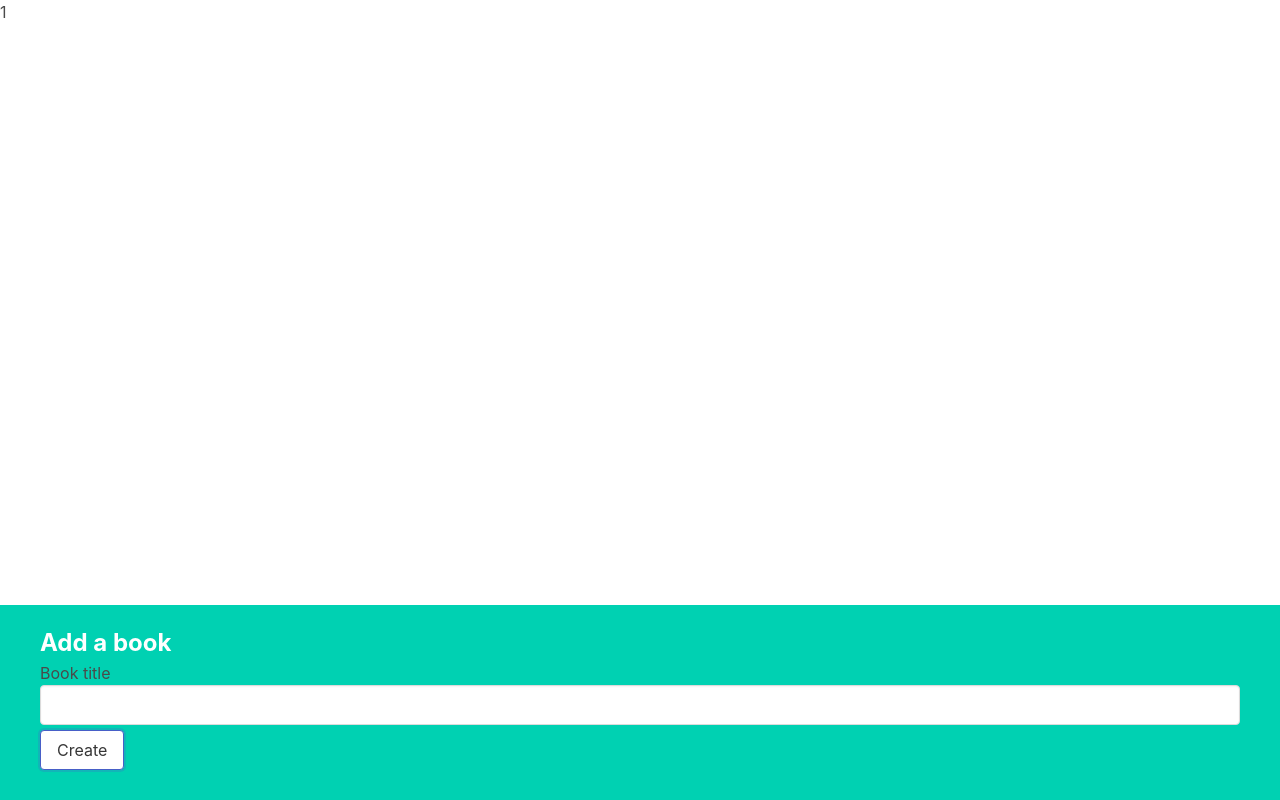
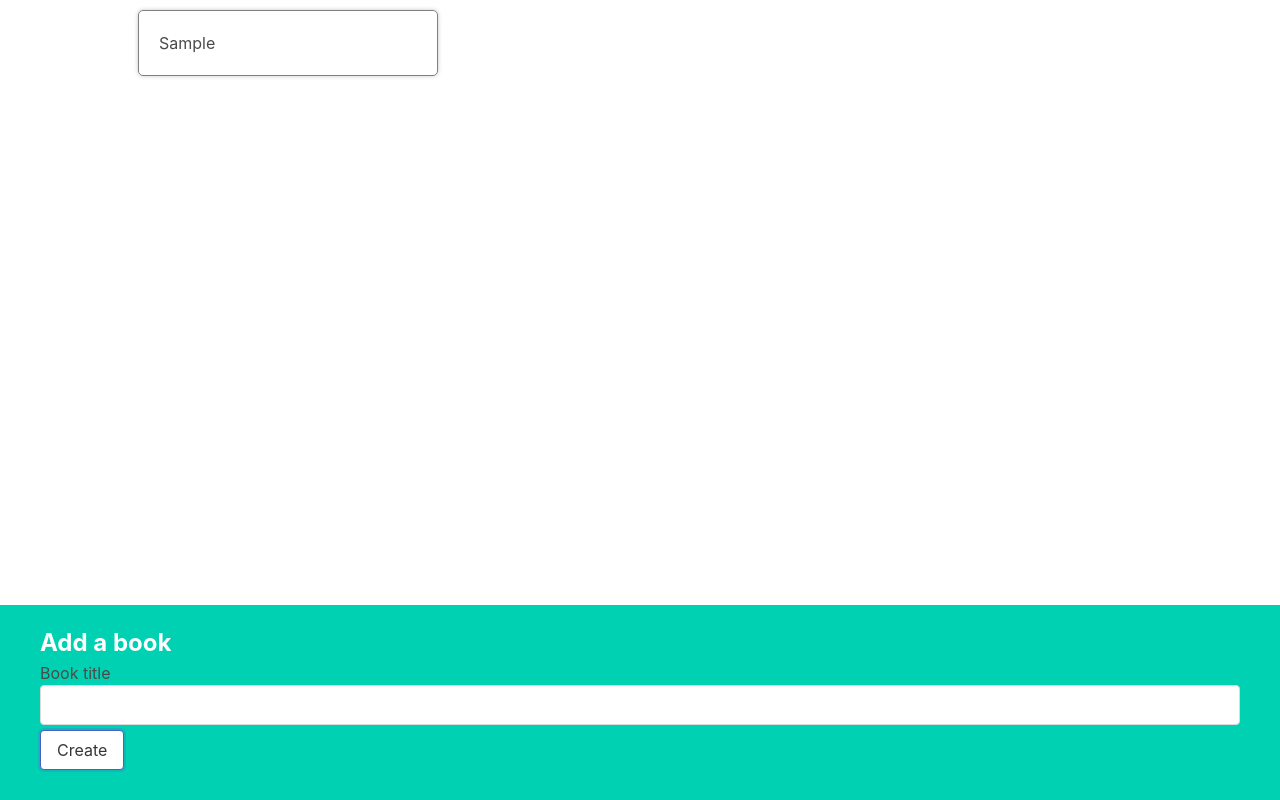
Before and after one commit to AlexDrew90/react_course_books, a React (Create React App) app: page / in a window 1280 px wide. Both pictures are taken after typing "Sample" into the empty fields and a click on the button "Create". Built offline with nearby package versions, Linux system fonts and the light colour scheme.

Commit message:
Added display list functionality.

```diff
--- a/src/App.js
+++ b/src/App.js
@@ -1,5 +1,6 @@
 import { useState } from "react";
 import BookCreate from "./components/BookCreate";
+import BookList from "./components/BookList";
 
 let App = () => {
 
@@ -14,8 +15,8 @@
     console.log(books);
   };
 
-  return <div>
-    {books.length}
+  return <div className="app">
+     <BookList books={books}/>
     <BookCreate onCreate={createBook}/>
   </div>
 };
--- a/src/components/BookList.js
+++ b/src/components/BookList.js
@@ -1,6 +1,11 @@
-let BookList = () => {
+import BookShow from "./BookShow";
 
-  return <div>Book List</div>
+let BookList = ( {books} ) => {
+  const renderedBooks = books.map((book) => {
+    return <BookShow key={book.id} book={book} />;
+  });
+
+  return <div className="book-list">{renderedBooks}</div>
 };
 
 export default BookList;
--- a/src/components/BookShow.js
+++ b/src/components/BookShow.js
@@ -1,6 +1,6 @@
-let BookShow = () => {
+let BookShow = ( {book} ) => {
 
-  return <div>Book Show</div>
+  return <div className="book-show">{ book.title }</div>
 };
 
 export default BookShow;
```
